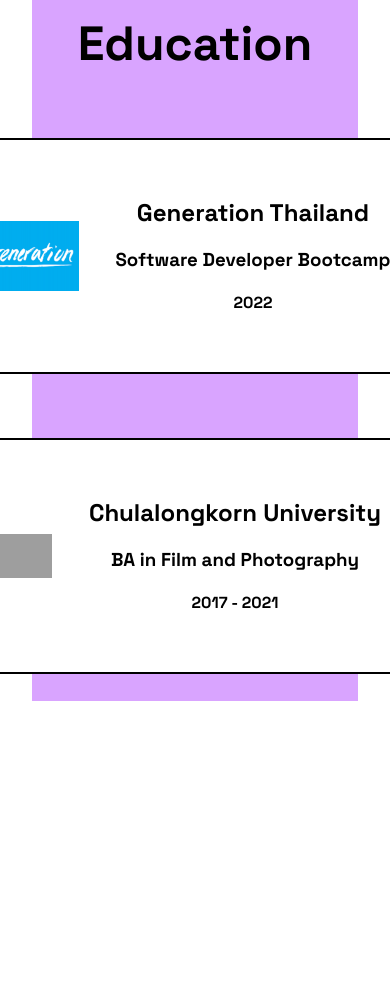
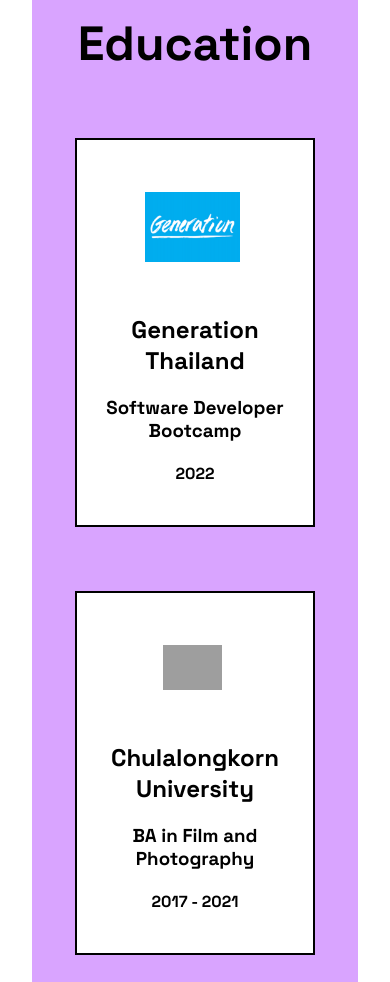
Before and after one commit to thitapinsri/thitapinsri, a React (Vite) app: page /about in a window 390 px wide. Shown: the part 1820-2802 px from the top of the page. Before the commit the page ends 2521 px from the top, so only its background shows below. Built offline with nearby package versions, Linux system fonts and the light colour scheme; grey boxes are pictures that could not be loaded.

Commit message:
fix education card's style

```diff
--- a/src/pages/about/About.css
+++ b/src/pages/about/About.css
@@ -55,6 +55,7 @@
   min-height: 200px;
   width: 450px;
 }
+
 .about .education img {
   margin: 2rem;
   border: none;
@@ -72,6 +73,16 @@
 .about-container {
   max-width: 1280px;
   margin: auto;
+}
+
+@media (max-width: 600px) {
+  .about .education .education-card {
+    flex-direction: column;
+    width: 75%;
+    text-align: center;
+    padding: 1.25rem;
+
+  }
 }
 
 @media (max-width: 960px) {
```
